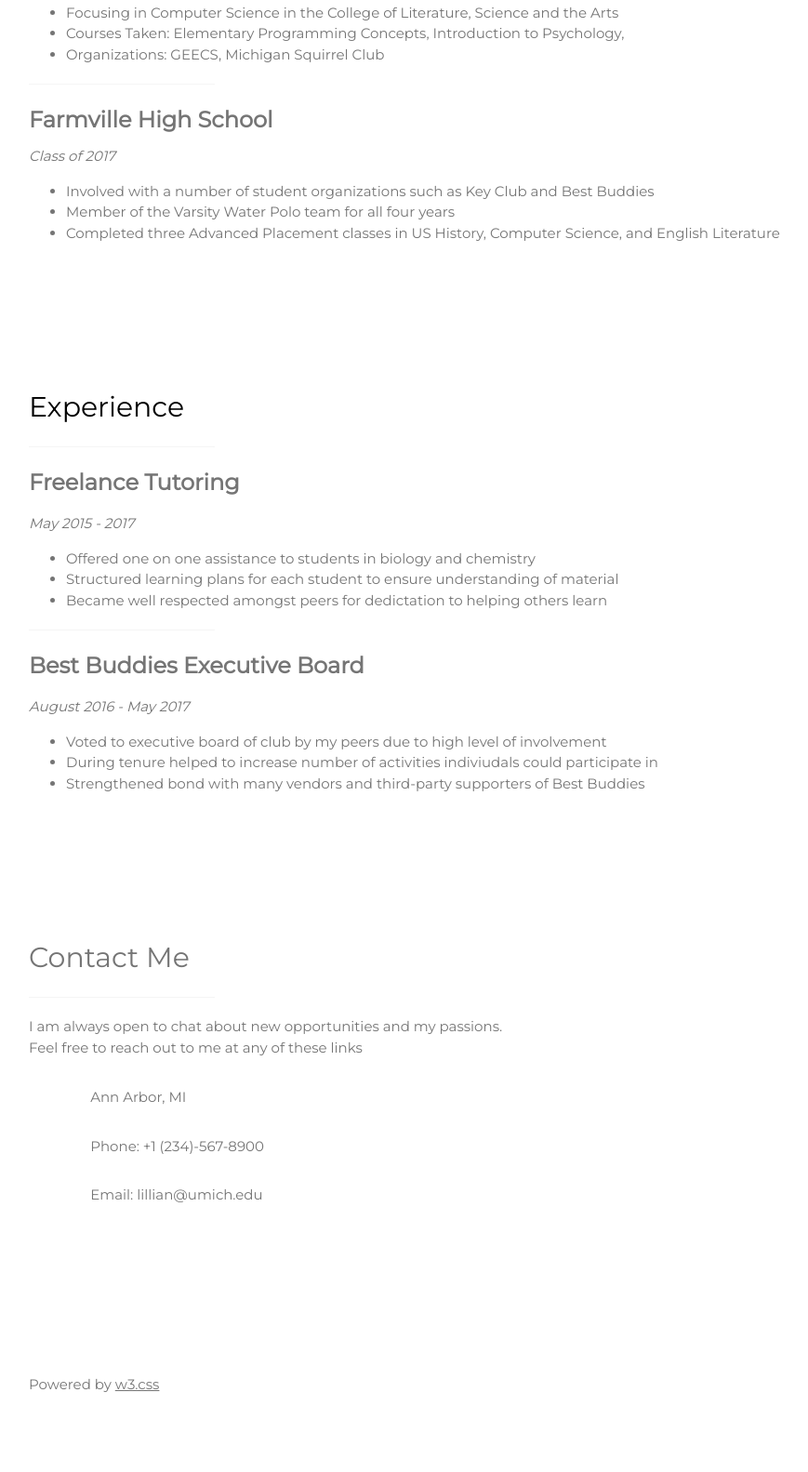
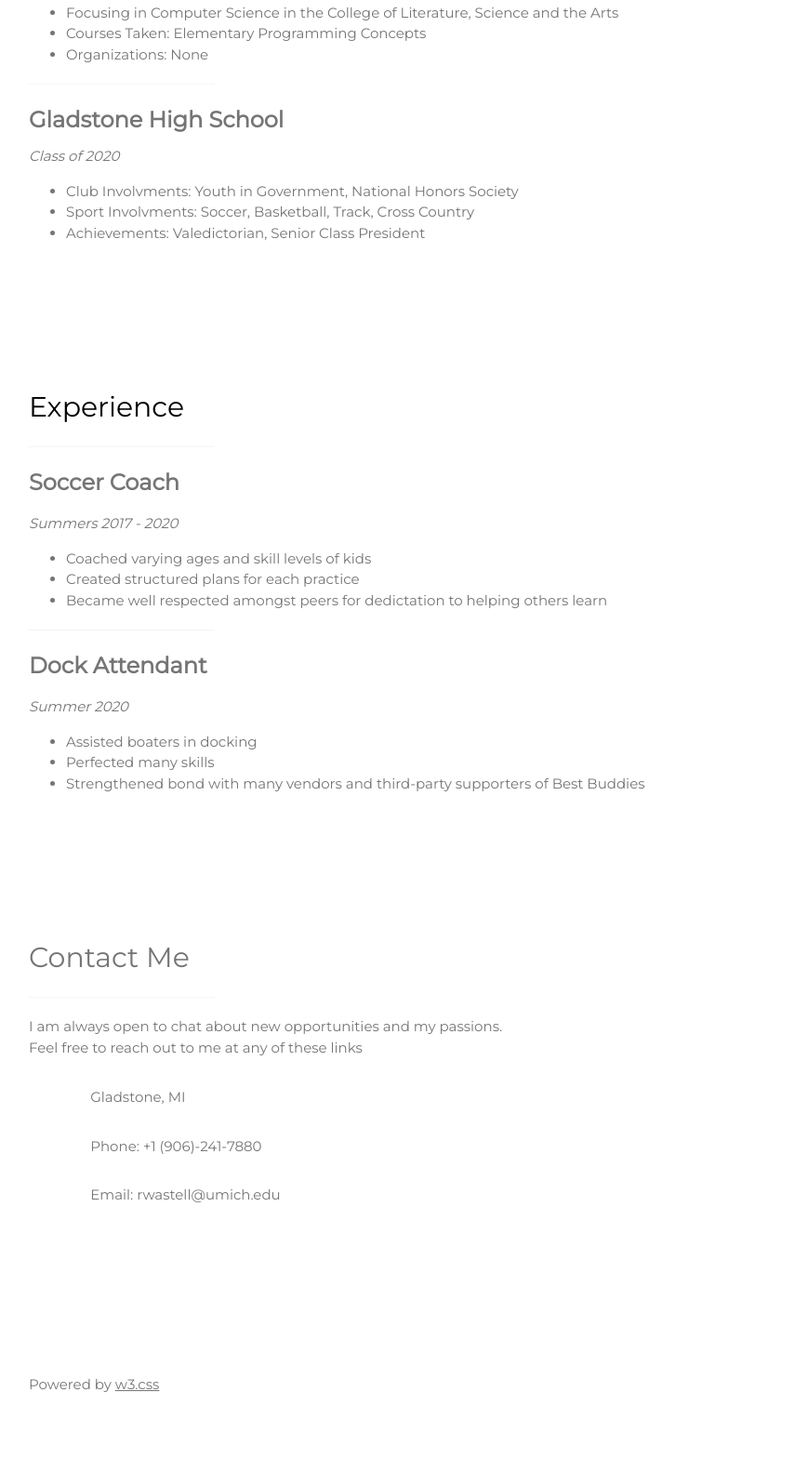
Before and after one commit to rwastell/rwastell.github.io, a plain HTML site: page index.html in a window 1280 px wide. Shown: the part 1177-2760 px from the top of the page at 93% size, without its empty margins (179-1048 px from the left). Drawn offline with nearby package versions, Linux system fonts and the light colour scheme.

Commit message:
Made changes to example

```diff
--- a/index.html
+++ b/index.html
@@ -57,7 +57,7 @@ https://www.w3schools.com/w3css/4/w3.css
 <div class="w3-padding-large" id="main">
   <!-- Header/Home -->
   <header class="w3-container w3-padding-32 w3-center w3-white" id="home">
-    <h1 class="w3-jumbo">I'm Lillian.</h1>
+    <h1 class="w3-jumbo">I'm Rhys.</h1>
     <p>Student at The University of Michigan.</p>
     <img src="./llama-1.png" alt="boy" class="w3-image" width="200" height="200">
   </header>
@@ -67,7 +67,7 @@ https://www.w3schools.com/w3css/4/w3.css
     <h2 class="w3-text-black">About Me</h2>
     <hr style="width:200px" class="w3-opacity">
     <!-- EDIT THIS SECTION TO CHANGE YOUR ABOUT ME -->
-    <p> Hello! My name is Lillian. I am a Freshman at The University of Michigan currently pursuing a Computer Science major through the College of Literature, Science, and the Arts. I am very passionate about contributing back to my community and helping teach others about computer science. In addition to computer science I have a large interest in education and art. My hobbies include cooking, long trots in the Arb, and the occassional yoga class. On campus you can often find me heading to class, hanging out with the squirrels in the Diag or exploring around North Campus!
+    <p> Hello! My name is Rhys. I am a Freshman at The University of Michigan currently pursuing a Computer Science major through the College of Literature, Science, and the Arts. I am very passionate about contributing back to my community and helping teach others about computer science. In addition to computer science I have a large interest in education and art. My hobbies include cooking, long trots in the Arb, and the occassional yoga class. On campus you can often find me heading to class, hanging out with the squirrels in the Diag or exploring around North Campus!
     <br />
     This year I have just completed an introductory computer science course offered at UofM. Within this course  I was able to not only learn how to build several projects including a simulated elevator game, I was also given strong foundational skills on how to approach programming problems. The course was taught in C++ and I was able to work with a variety of group members throughout the semester. From this class and my others I have gained the ability to collaborate effectively despite the difficult virtual setting of the class.
     </p>
@@ -85,17 +85,17 @@ https://www.w3schools.com/w3css/4/w3.css
     <p><i>Class of 2021</i></p>
     <ul>
       <li>Focusing in Computer Science in the College of Literature, Science and the Arts</li>
-      <li>Courses Taken: Elementary Programming Concepts, Introduction to Psychology, </li>
-      <li>Organizations: GEECS, Michigan Squirrel Club</li>
+      <li>Courses Taken: Elementary Programming Concepts </li>
+      <li>Organizations: None </li>
     </ul>
     <hr style="width:200px" class="w3-opacity">
     <!-- EDIT THIS SECTION TO CHANGE YOUR High School Info-->
-    <h3><b>Farmville High School</b></h3>
-    <i>Class of 2017</i>
+    <h3><b>Gladstone High School</b></h3>
+    <i>Class of 2020</i>
     <ul>
-      <li>Involved with a number of student organizations such as Key Club and Best Buddies</li>
-      <li>Member of the Varsity Water Polo team for all four years</li>
-      <li>Completed three Advanced Placement classes in US History, Computer Science, and English Literature</li>
+      <li>Club Involvments: Youth in Government, National Honors Society</li>
+      <li>Sport Involvments: Soccer, Basketball, Track, Cross Country</li>
+      <li>Achievements: Valedictorian, Senior Class President</li>
     </ul>
   <!-- End Education Section -->
   </div>
@@ -106,20 +106,20 @@ https://www.w3schools.com/w3css/4/w3.css
     <h2 class="w3-text-black">Experience</h2>
     <hr style="width:200px" class="w3-opacity">
     <!-- EDIT THIS SECTION TO CHANGE One experience section -->
-    <h3><b>Freelance Tutoring</b></h3>
-    <p><i>May 2015 - 2017</i></p>
+    <h3><b>Soccer Coach</b></h3>
+    <p><i>Summers 2017 - 2020</i></p>
     <ul>
-      <li>Offered one on one assistance to students in biology and chemistry</li>
-      <li>Structured learning plans for each student to ensure understanding of material</li>
+      <li>Coached varying ages and skill levels of kids</li>
+      <li>Created structured plans for each practice</li>
       <li>Became well respected amongst peers for dedictation to helping others learn</li>
     </ul>
     <hr style="width:200px" class="w3-opacity">
     <!-- EDIT THIS SECTION TO CHANGE One experience section -->
-    <h3><b>Best Buddies Executive Board</b></h3>
-    <p><i>August 2016 - May 2017</i></p>
+    <h3><b>Dock Attendant</b></h3>
+    <p><i>Summer 2020</i></p>
     <ul>
-      <li>Voted to executive board of club by my peers due to high level of involvement</li>
-      <li>During tenure helped to increase number of activities indiviudals could participate in</li>
+      <li>Assisted boaters in docking</li>
+      <li>Perfected many skills</li>
       <li>Strengthened bond with many vendors and third-party supporters of Best Buddies</li>
     </ul>
 
@@ -136,9 +136,9 @@ https://www.w3schools.com/w3css/4/w3.css
       Feel free to reach out to me at any of these links</p>
       <!-- EDIT THIS SECTION TO CHANGE your contact information -->
     <div class="w3-section">
-      <p><i class="fa fa-map-marker fa-fw w3-text-white w3-xxlarge w3-margin-right"></i> Ann Arbor, MI</p>
-      <p><i class="fa fa-phone fa-fw w3-text-white w3-xxlarge w3-margin-right"></i> Phone: +1 (234)-567-8900 </p>
-      <p><i class="fa fa-envelope fa-fw w3-text-white w3-xxlarge w3-margin-right"> </i> Email: lillian@umich.edu</p>
+      <p><i class="fa fa-map-marker fa-fw w3-text-white w3-xxlarge w3-margin-right"></i> Gladstone, MI</p>
+      <p><i class="fa fa-phone fa-fw w3-text-white w3-xxlarge w3-margin-right"></i> Phone: +1 (906)-241-7880 </p>
+      <p><i class="fa fa-envelope fa-fw w3-text-white w3-xxlarge w3-margin-right"> </i> Email: rwastell@umich.edu</p>
     </div><br>
 
   <!-- End Contact Section -->
```
